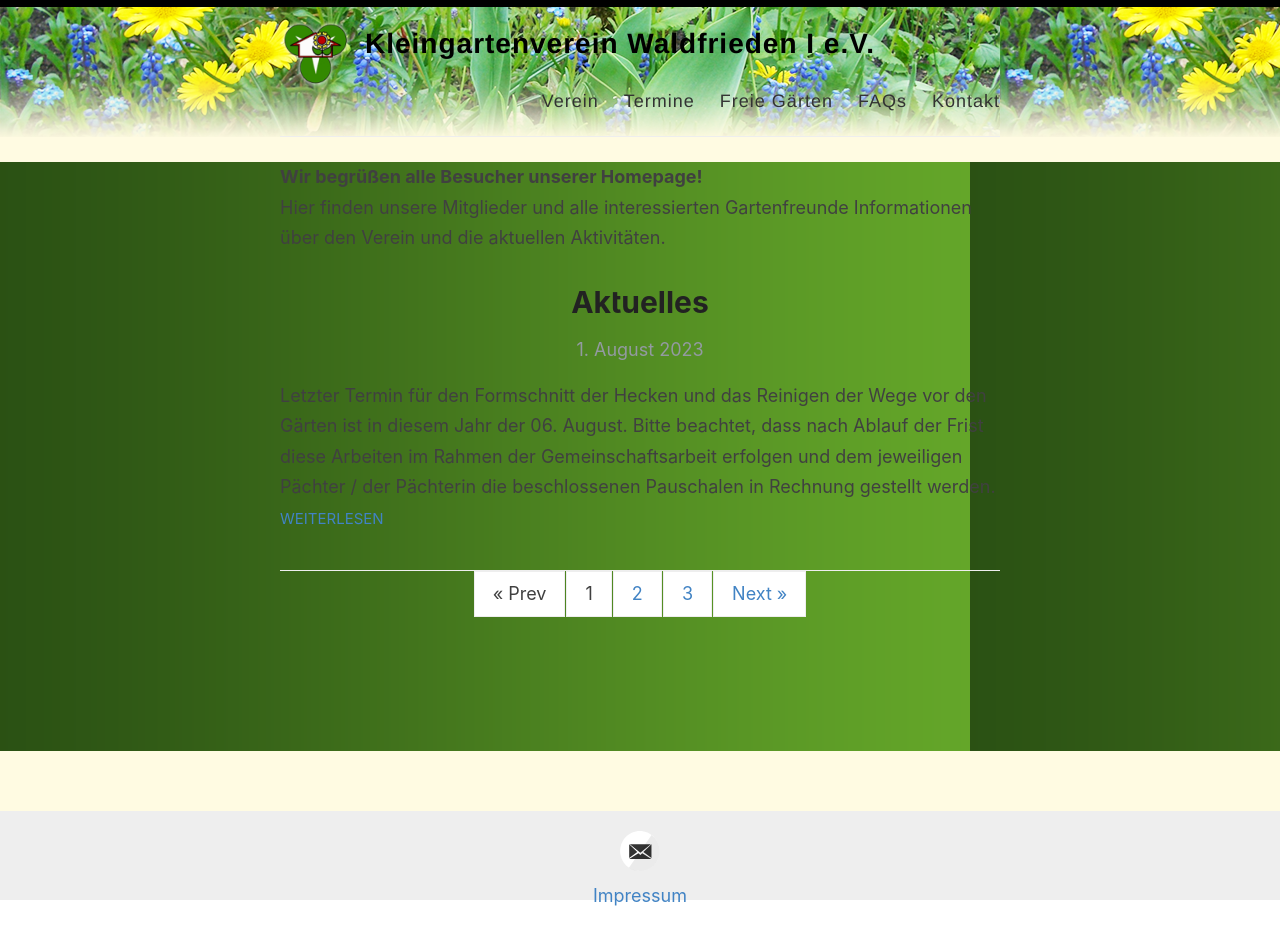
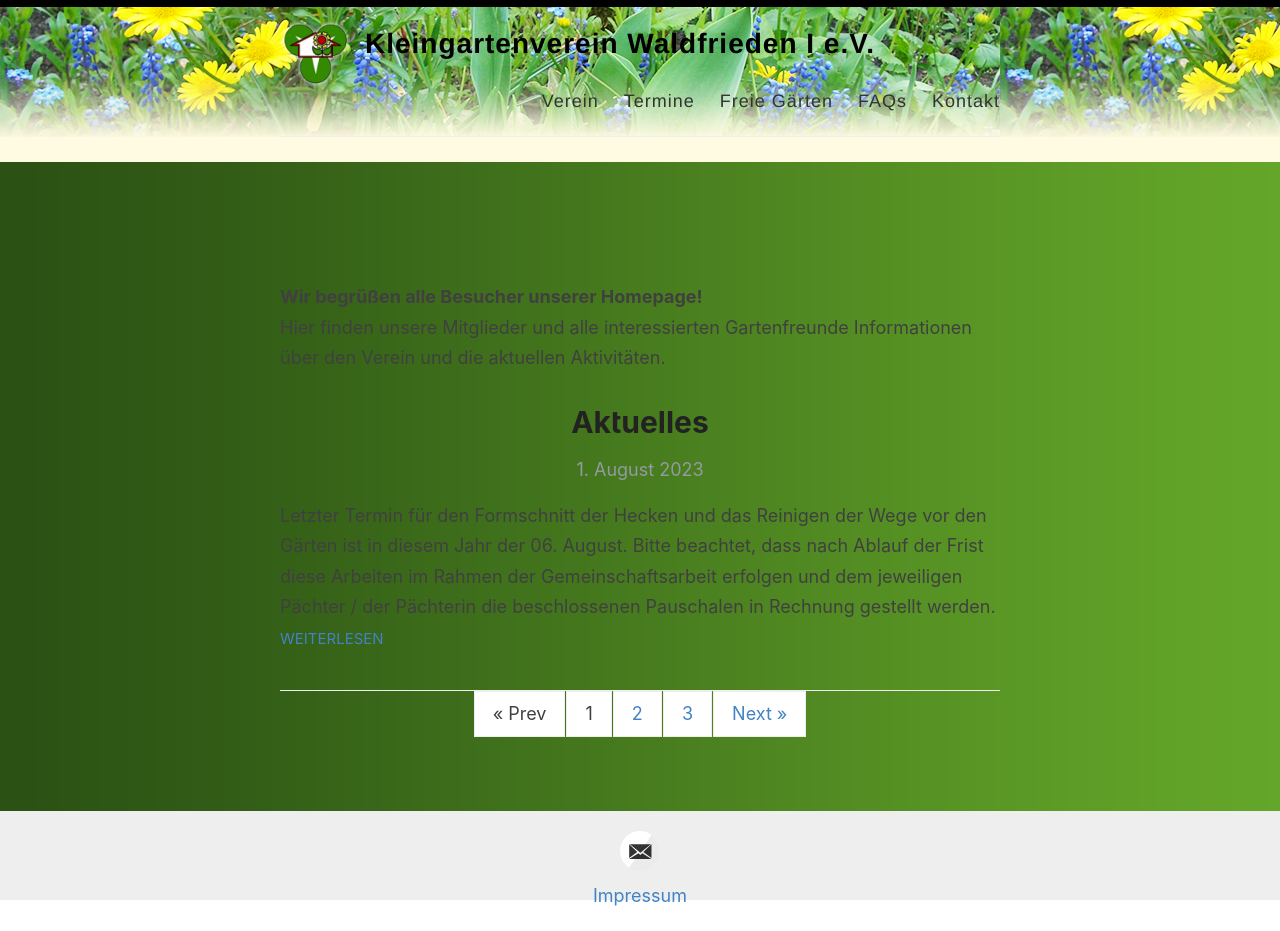
Before and after one commit to der-Frankie/kgv-website-dev.github.io, a Jekyll site: the page built from index.html, in a window 1280 px wide. Built offline with Jekyll 4.4.1, drawn with Linux system fonts in a browser that asks for light colours; the list of posts is cut into pages by our own code.

Commit message:
fitted bg picture

```diff
--- a/assets/style.scss
+++ b/assets/style.scss
@@ -415,8 +415,10 @@ nav {
 }
 
 .wrapper-main {
+  padding-top: 120px;
   background-image: url("{{ site.baseurl }}/images/content_hintergrund.png");
   background-repeat: repeat;
+  background-size:100%;
   padding-bottom: 134px;
 }
 
```
